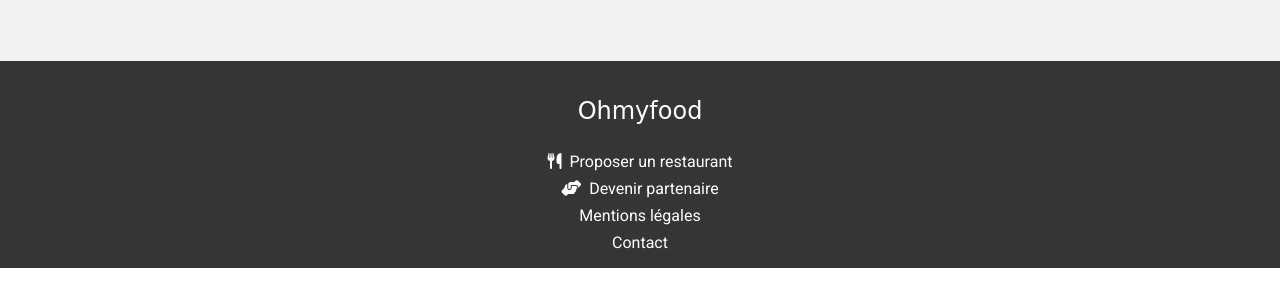
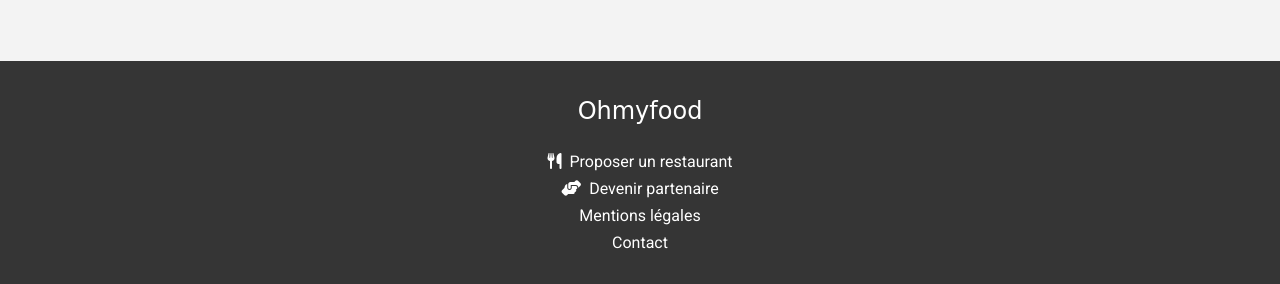
Before and after one commit to 0slevin0/Ohmyfood, a website: page index.html in a window 1280 px wide. Shown: the part 1559-1843 px from the top of the page. Drawn offline with Linux system fonts and the light colour scheme; a web font is replaced by a local one.

Commit message:
cosmetic

```diff
--- a/sass/layouts/footer.scss
+++ b/sass/layouts/footer.scss
@@ -7,7 +7,7 @@
   gap: 0.5rem;
   background-color: variables.$darkgrey;
   color: variables.$white;
-  padding: 1rem 2rem;
+  padding: 1rem 2rem 2rem 2rem;
   @media (max-width: 768px) {
     align-items: flex-start;
   }
```
Also changed, not shown: style.css.
